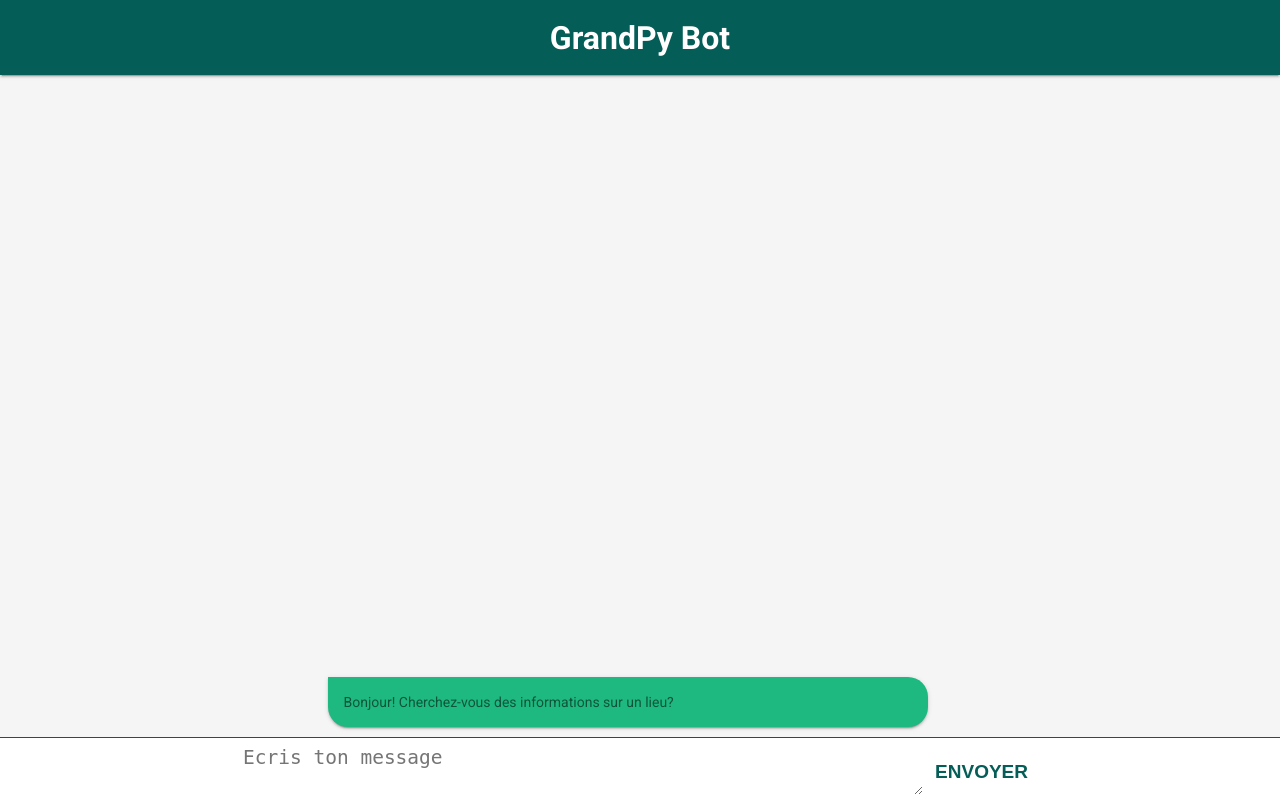
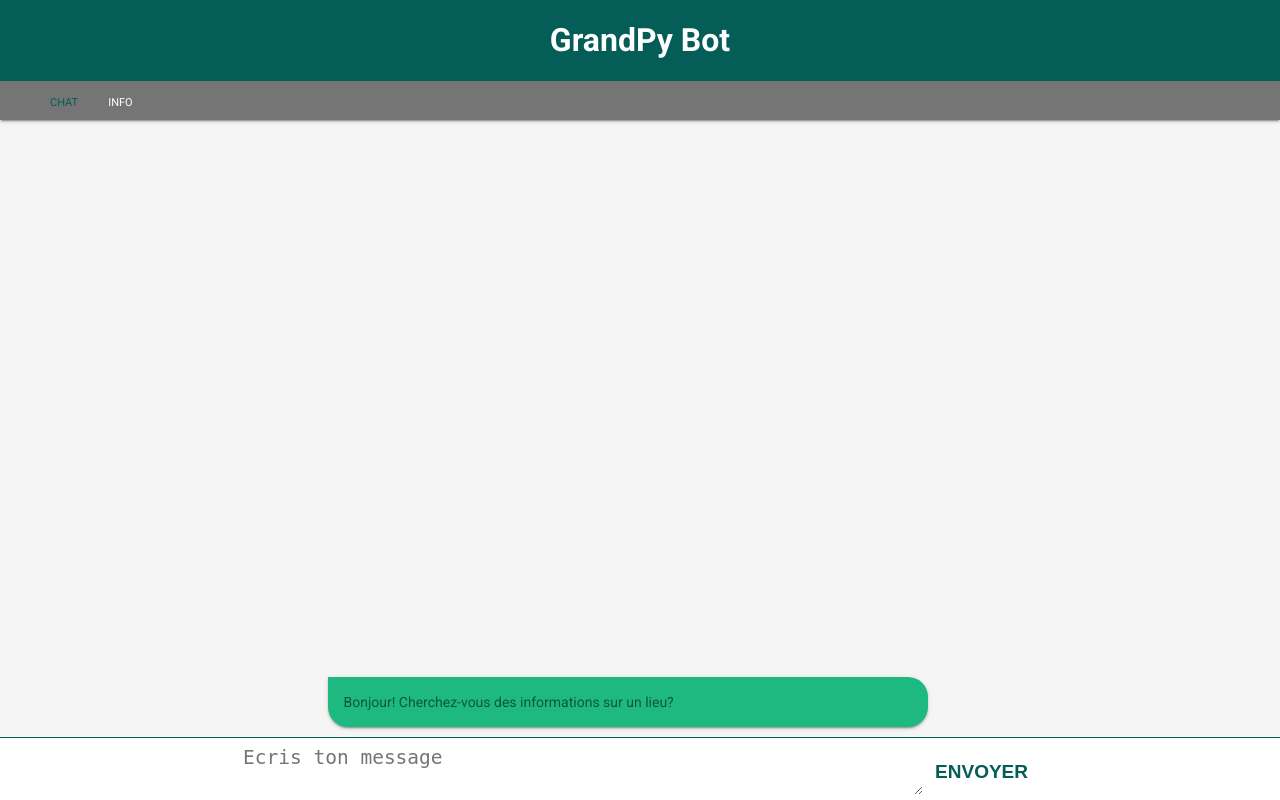
Before and after one commit to JN-Lab/OC-Pr7-GrandPyBot, a Flask app: template botapp/templates/index.html in a window 1280 px wide. Run offline with Flask 2, Linux system fonts and the light colour scheme; the template is opened without the code that fills it, so the values that code supplies are empty, except form fields; form fields are guessed from the names that the template uses; parts of the project's set-up code (start-up, migrations or seed data) failed here and were passed over; some libraries are stand-ins or nearby versions.

Commit message:
New Front structure : Menu OK

```diff
--- a/botapp/static/css/main.css
+++ b/botapp/static/css/main.css
@@ -12,7 +12,8 @@ body {
   margin: 0px;
   height: 100%;
   font-family: "Roboto", "Helevetica", sans-serif;
-  font-size: 100%; }
+  font-size: 100%;
+  background-color: #F5F5F5; }
 
 h1 {
   color: #FFFFFF; }
@@ -27,12 +28,28 @@ h1 {
   justify-content: flex-start;
   align-items: center; }
 
+main {
+  width: 100%;
+  flex: 1;
+  overflow: auto;
+  display: flex;
+  flex-direction: column;
+  justify-content: center;
+  align-items: center; }
+
+section {
+  width: 100%;
+  height: 100%;
+  display: flex;
+  flex-direction: column;
+  justify-content: center;
+  align-items: center; }
+
 header {
-  height: 75px;
   width: 100%;
   background-color: #045D56;
   display: flex;
-  flex-direction: row;
+  flex-direction: column;
   justify-content: center;
   align-items: center;
   box-shadow: 0 2px 2px 0 rgba(0, 0, 0, 0.14), 0 3px 1px -2px rgba(0, 0, 0, 0.2), 0 1px 5px 0 rgba(0, 0, 0, 0.12); }
@@ -40,7 +57,38 @@ header {
 header.header-title {
   height: 100%; }
 
-footer {
+nav {
+  width: 100%; }
+  nav .nav-menu {
+    background-color: #757575;
+    height: 100%;
+    width: 100%;
+    list-style-type: none;
+    margin: 0px;
+    display: flex;
+    flex-direction: row;
+    justify-content: flex-start;
+    align-items: center; }
+
+.nav-item {
+  padding: 10px;
+  margin-right: 10px; }
+  .nav-item > a {
+    text-decoration: none;
+    font-size: 1em;
+    font-style: normal;
+    font-variant: small-caps;
+    color: #FFFFFF; }
+  .nav-item > a:hover {
+    color: #045D56; }
+
+.nav-link.is-active {
+  color: #045D56; }
+
+.nav-element.inactive {
+  display: none; }
+
+.footer-chat {
   width: 100%;
   border-top: 1px solid #045D56;
   padding-top: 5px;
@@ -109,7 +157,7 @@ Specific CSS for info card
 .info-card > .mdl-card__actions > a {
   height: 40px; }
 
-main {
+.main-chat {
   width: 100%;
   flex: 1;
   overflow: auto;
@@ -118,7 +166,7 @@ main {
   justify-content: center;
   align-items: center; }
 
-section {
+.section-chat {
   height: 100%;
   width: 100%;
   max-width: 800px;
--- a/botapp/static/sass/base/_base.scss
+++ b/botapp/static/sass/base/_base.scss
@@ -13,6 +13,7 @@
     height: 100%;
     font-family: $font-stack;
     font-size: 100%;
+    background-color: $grey;
   }
 
   h1 {
@@ -27,3 +28,18 @@
 
     @include flex-box(column, flex-start, center);
   }
+
+  main {
+    width:100%;
+    flex: 1;
+    overflow: auto;
+
+    @include flex-box(column, center, center);
+  }
+
+  section {
+    width: 100%;
+    height: 100%;
+
+    @include flex-box(column, center, center);
+  }
--- a/botapp/static/sass/layout/_chat.scss
+++ b/botapp/static/sass/layout/_chat.scss
@@ -1,5 +1,5 @@
 // Chat Container CSS set-up
-main {
+.main-chat {
   width: 100%;
   flex: 1;
   overflow: auto;
@@ -7,7 +7,7 @@ main {
   @include flex-box(column, center, center);
 }
 
-section {
+.section-chat {
   height: 100%;
   width: 100%;
   max-width: $chatbox-max-width;
--- a/botapp/static/sass/layout/_footer.scss
+++ b/botapp/static/sass/layout/_footer.scss
@@ -1,10 +1,10 @@
 // Footer CSS set-up
-footer {
+.footer-chat {
     width: 100%;
     border-top: 1px solid $green-dark;
     padding-top: 5px;
     padding-bottom: 5px;
-    background-color: $white;
+    background-color:$white;
 
     @include flex-box(column, center, center);
   }
--- a/botapp/static/sass/layout/_header.scss
+++ b/botapp/static/sass/layout/_header.scss
@@ -1,13 +1,51 @@
 // Header CSS set-up
 header {
-    height: 75px;
     width: 100%;
     background-color: $green-dark;
 
-    @include flex-box(row, center, center);
+    @include flex-box(column, center, center);
     @include shadow-2dp();
   }
 
   header.header-title{
     height: 100%
   }
+
+  nav {
+    width: 100%;
+
+    & .nav-menu {
+      background-color: $grey-dark;
+      height: 100%;
+      width: 100%;
+      list-style-type: none;
+      margin: 0px;
+
+      @include flex-box(row, flex-start, center);
+    }
+  }
+
+  .nav-item {
+    padding: 10px;
+    margin-right: 10px;
+
+    & > a {
+      text-decoration: none;
+      font-size: 1em;
+      font-style: normal;
+      font-variant: small-caps;
+      color: $white;
+    }
+
+    & > a:hover {
+      color: $green-dark;
+    }
+  }
+
+  .nav-link.is-active {
+    color: $green-dark;
+  }
+
+  .nav-element.inactive {
+    display: none;
+  }
--- a/botapp/templates/base.html
+++ b/botapp/templates/base.html
@@ -24,6 +24,16 @@
         <div class="header-title">
           <h1>GrandPy Bot</h1>
         </div>
+        <nav>
+          <ul class="nav-menu">
+            <li class="nav-item">
+              <a href="#chat" class="nav-link is-active">chat</a>
+            </li>
+            <li class="nav-item">
+              <a href="#info" class="nav-link">info</a>
+            </li>
+          </ul>
+        </nav>
       </header>
       {% block content %}{% endblock %}
     </div>
--- a/botapp/templates/index.html
+++ b/botapp/templates/index.html
@@ -2,14 +2,15 @@
 
 {% block content %}
 
-
-    <main>
-      <section >
+<main>
+  <section id="chat" class="nav-element">
+    <div class="main-chat">
+      <section class="section-chat">
         <div id="message-container" class="message-alignment">
         </div>
       </section>
-    </main>
-    <footer>
+    </div>
+    <div class="footer-chat">
       <form method="" action="">
           {{ form.hidden_tag() }}
           {{ form.message(class="message-writer", placeholder="Ecris ton message") }}
@@ -17,8 +18,12 @@
           {{ form.submit(class="btn-simple__content", id="submit-button", value="envoyer") }}
         </button>
       </form>
-    </footer>
-
+    </div>
+  </section>
+  <section id="info" class="nav-element">
+    INFO
+  </section>
+</main>
 
 <!--
   <section class="mdl-layout__tab-panel" id="fixed-tab-2">
```
Also changed, not shown: botapp/static/js/custom.js (+64 -0 lines), 1 other file.
